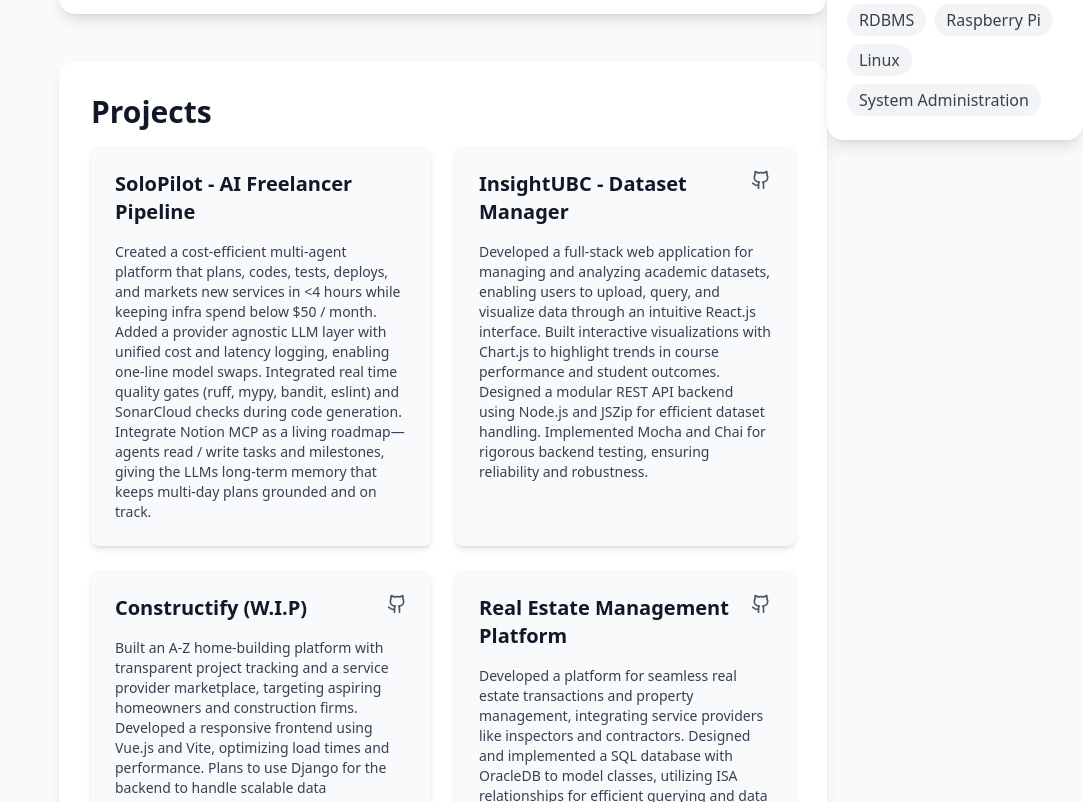
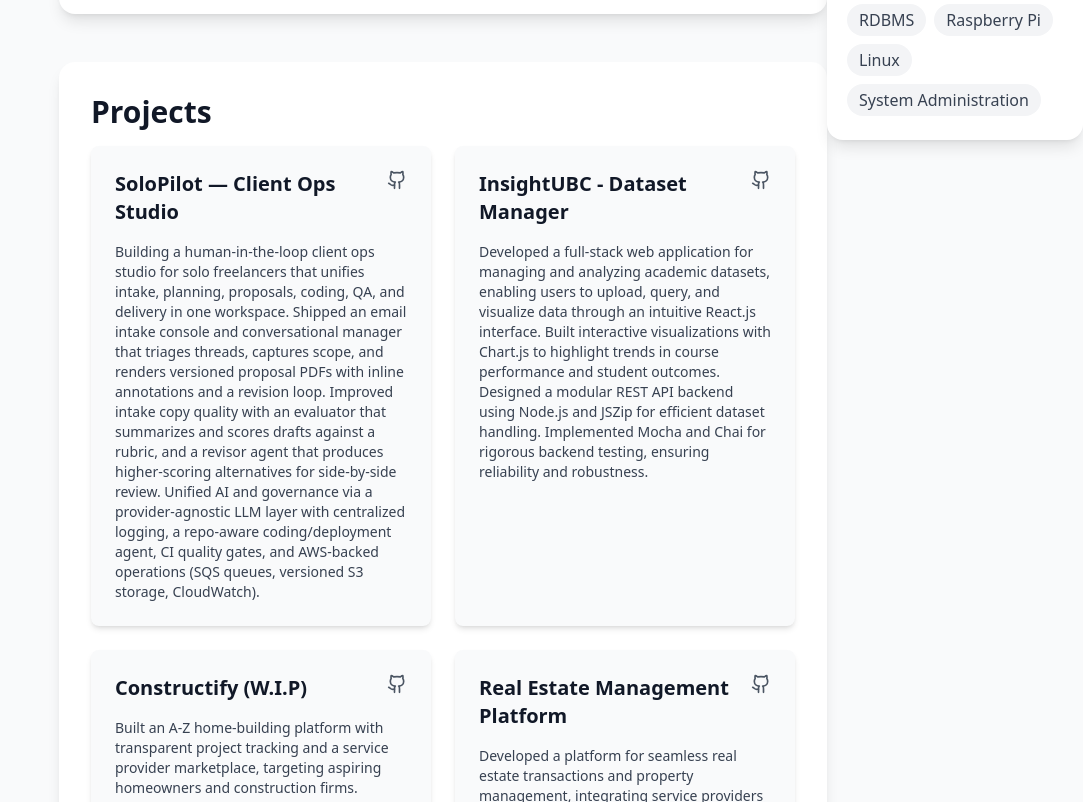
Before and after one commit to arkb75/abdulkhurramdotcom, a React (Create React App) app: page / in a window 1280 px wide. Shown: the part 656-1458 px from the top of the page, without its empty margins (197-1280 px from the left). Built offline with nearby package versions, Linux system fonts and the light colour scheme; the HTML template or start-up script is replaced by a standard one.

Commit message:
Updated project details for "SoloPilot" in ProjectsSection and modified Resume.pdf to reflect changes.

```diff
--- a/src/components/ProjectsSection.js
+++ b/src/components/ProjectsSection.js
@@ -10,11 +10,11 @@ const ProjectsSection = ({ setIsSkillsOpen }) => {
   const projects = useMemo(
       () => [
       {
-          title: 'SoloPilot - AI Freelancer Pipeline',
-          githubLink: null,
+          title: 'SoloPilot — Client Ops Studio',
+          githubLink: 'https://github.com/arkb75/SoloPilot',
           description:
-              'Created a cost-efficient multi-agent platform that plans, codes, tests, deploys, and markets new services in <4 hours while keeping infra spend below $50 / month. Added a provider agnostic LLM layer with unified cost and latency logging, enabling one-line model swaps. Integrated real time quality gates (ruff, mypy, bandit, eslint) and SonarCloud checks during code generation. Integrate Notion MCP as a living roadmap—agents read / write tasks and milestones, giving the LLMs long-term memory that keeps multi-day plans grounded and on track.',
-          skills: ['Python', 'LangChain', 'ChromaDB', 'API Integration', 'AI/ML', 'DevOps'],
+              'Building a human-in-the-loop client ops studio for solo freelancers that unifies intake, planning, proposals, coding, QA, and delivery in one workspace. Shipped an email intake console and conversational manager that triages threads, captures scope, and renders versioned proposal PDFs with inline annotations and a revision loop. Improved intake copy quality with an evaluator that summarizes and scores drafts against a rubric, and a revisor agent that produces higher-scoring alternatives for side-by-side review. Unified AI and governance via a provider-agnostic LLM layer with centralized logging, a repo-aware coding/deployment agent, CI quality gates, and AWS-backed operations (SQS queues, versioned S3 storage, CloudWatch).',
+          skills: ['Python', 'TypeScript', 'Next.js', 'React', 'LangChain', 'AWS', 'S3', 'SQS', 'CloudWatch', 'CI/CD'],
       },
       {
           title: 'InsightUBC - Dataset Manager',
```
Also changed, not shown: 1 other file (tests, documents, lock files or other folders).
